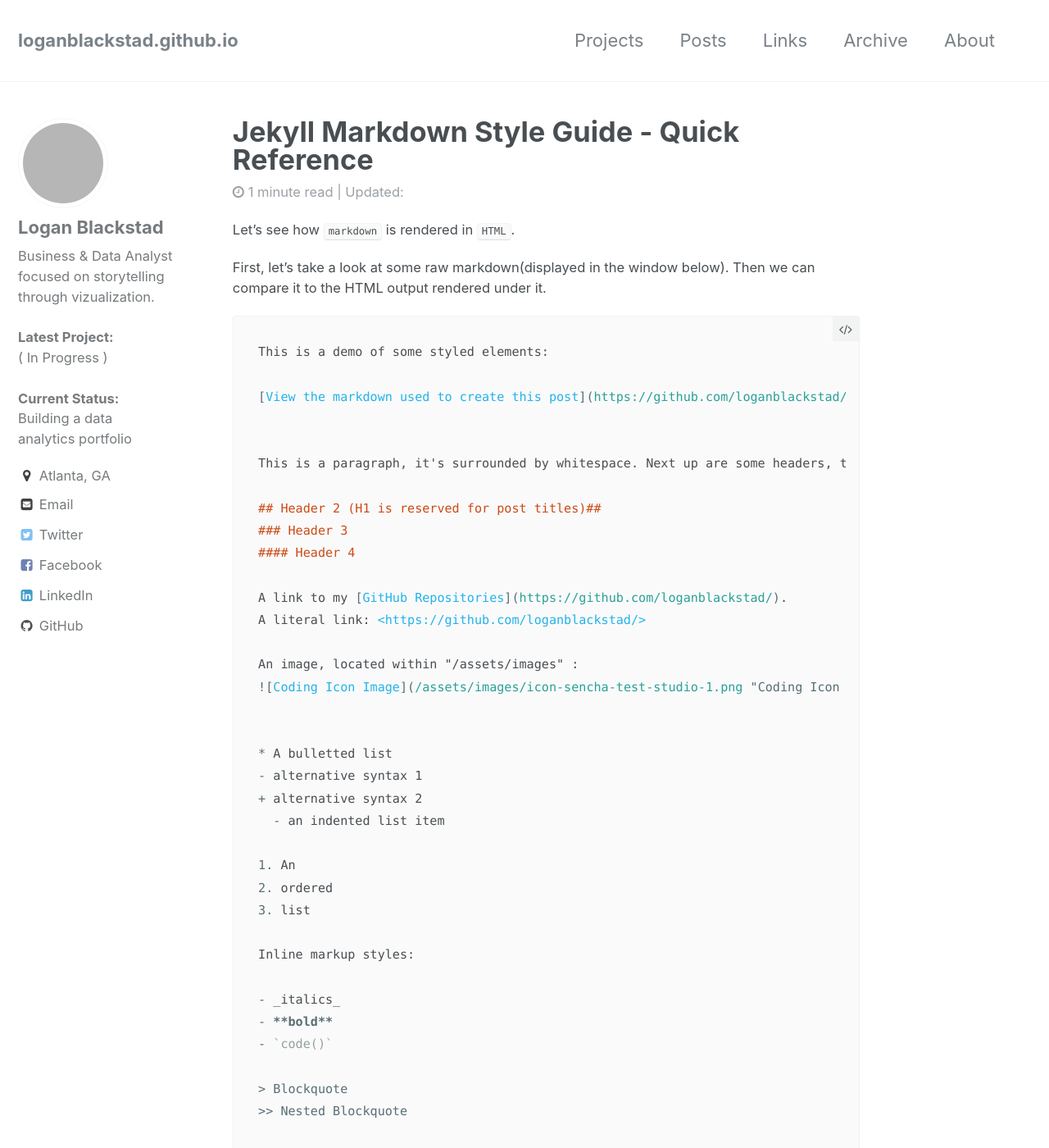
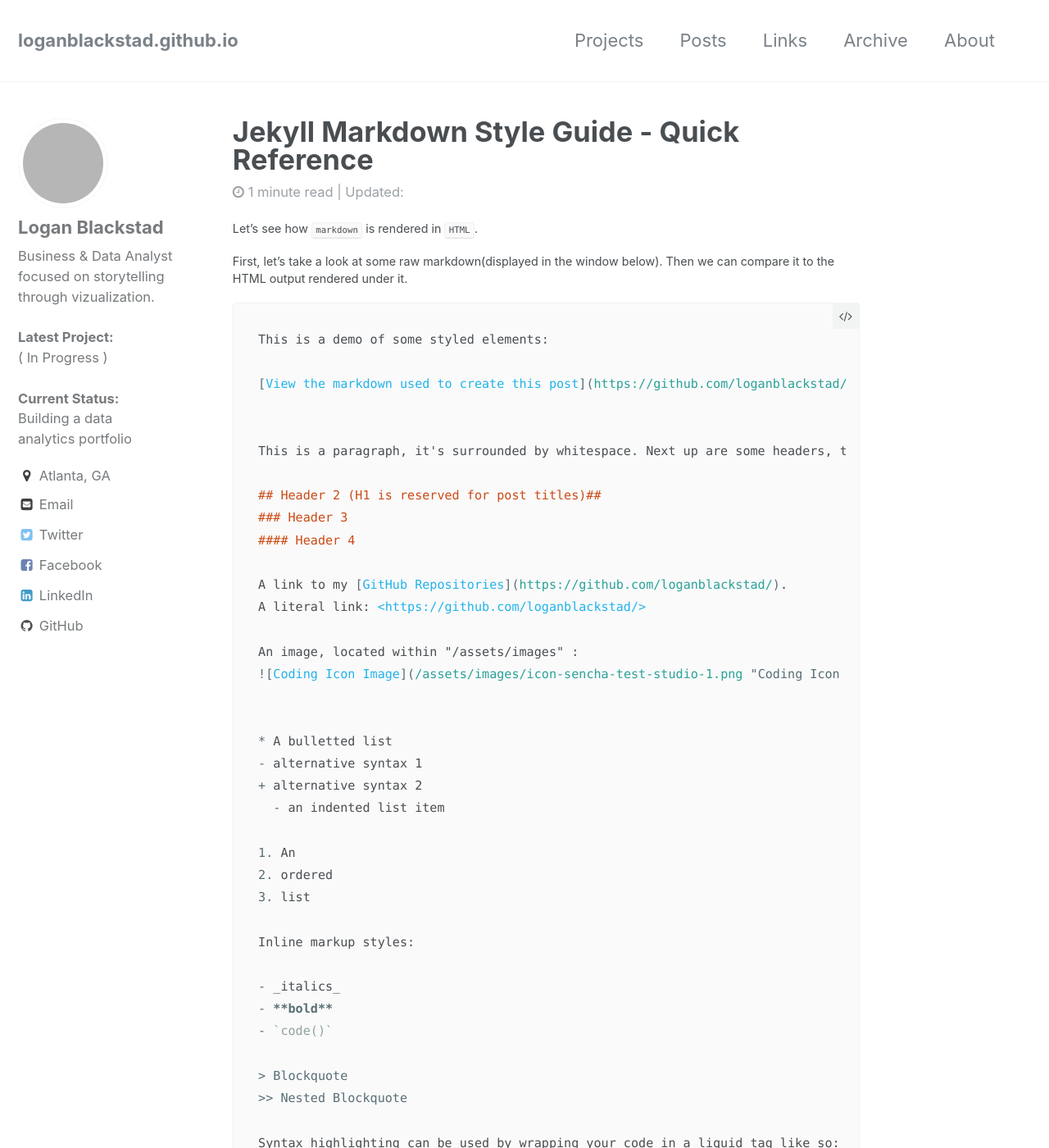
Before and after one commit to loganblackstad/loganblackstad.github.io, a Jekyll site: the page built from _posts/2018-12-12-Jekyll-Markdown-Quick-Reference.md, in a window 1280 px wide and 1400 px high. Shown: the whole window at 82% size. Built offline with Jekyll 4.4.1, drawn with Linux system fonts in a browser that asks for light colours; comment, search, counter and statistics services are not loaded; grey boxes are pictures that could not be loaded.

Commit message:
Update _page.scss

```diff
--- a/_sass/minimal-mistakes/_page.scss
+++ b/_sass/minimal-mistakes/_page.scss
@@ -58,7 +58,7 @@
   }
 
   p, li, dl {
-    font-size: .75em;
+    font-size: .65em;
   }
 
   /* paragraph indents */
```
